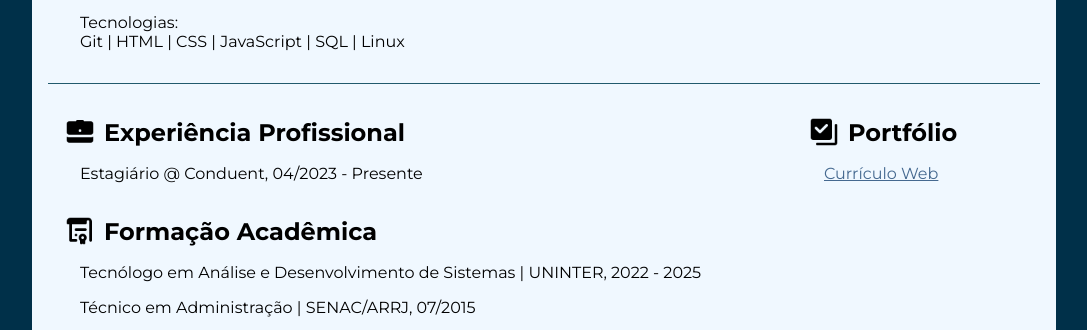
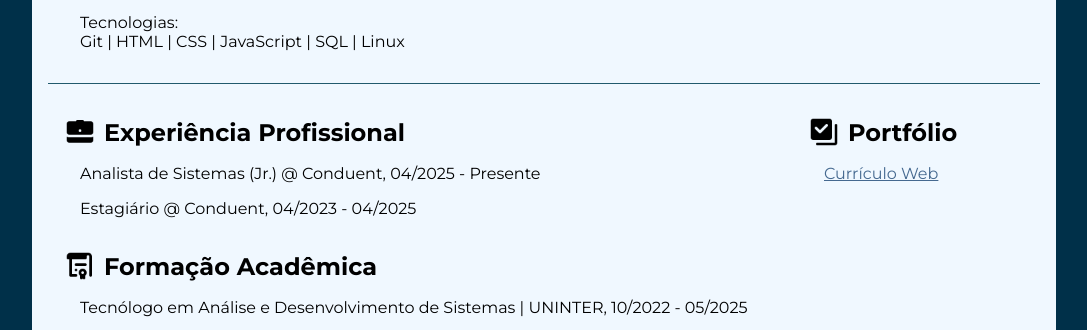
Before and after one commit to xgotardim/xgotardim.github.io, a plain HTML site: page index.html in a window 1280 px wide. Shown: the part 455-785 px from the top of the page, without its empty margins (96-1183 px from the left). Drawn offline with Linux system fonts and the light colour scheme.

Commit message:
Update index.html

```diff
--- a/index.html
+++ b/index.html
@@ -74,14 +74,15 @@
 						<img class="corpo-icones" src="./Assets/Icons/pasta-trabalho.png" alt="Ícone de Pasta." />
 						Experiência Profissional
 					</h2>
-					<p> Estagiário @ Conduent, 04/2023 - Presente </p>
+					<p> Analista de Sistemas (Jr.) @ Conduent, 04/2025 - Presente </p>
+					<p> Estagiário @ Conduent, 04/2023 - 04/2025 </p>
 				</section>
 				<section>
 					<h2>
 						<img class="corpo-icones" src="./Assets/Icons/formacao.png" alt="Ícone de Educação Formal." />
 						Formação Acadêmica
 					</h2>
-					<p> Tecnólogo em Análise e Desenvolvimento de Sistemas | UNINTER, 2022 - 2025 </p>
+					<p> Tecnólogo em Análise e Desenvolvimento de Sistemas | UNINTER, 10/2022 - 05/2025 </p>
 					<p> Técnico em Administração | SENAC/ARRJ, 07/2015 </p>
 				</section>
 				<section>
```
